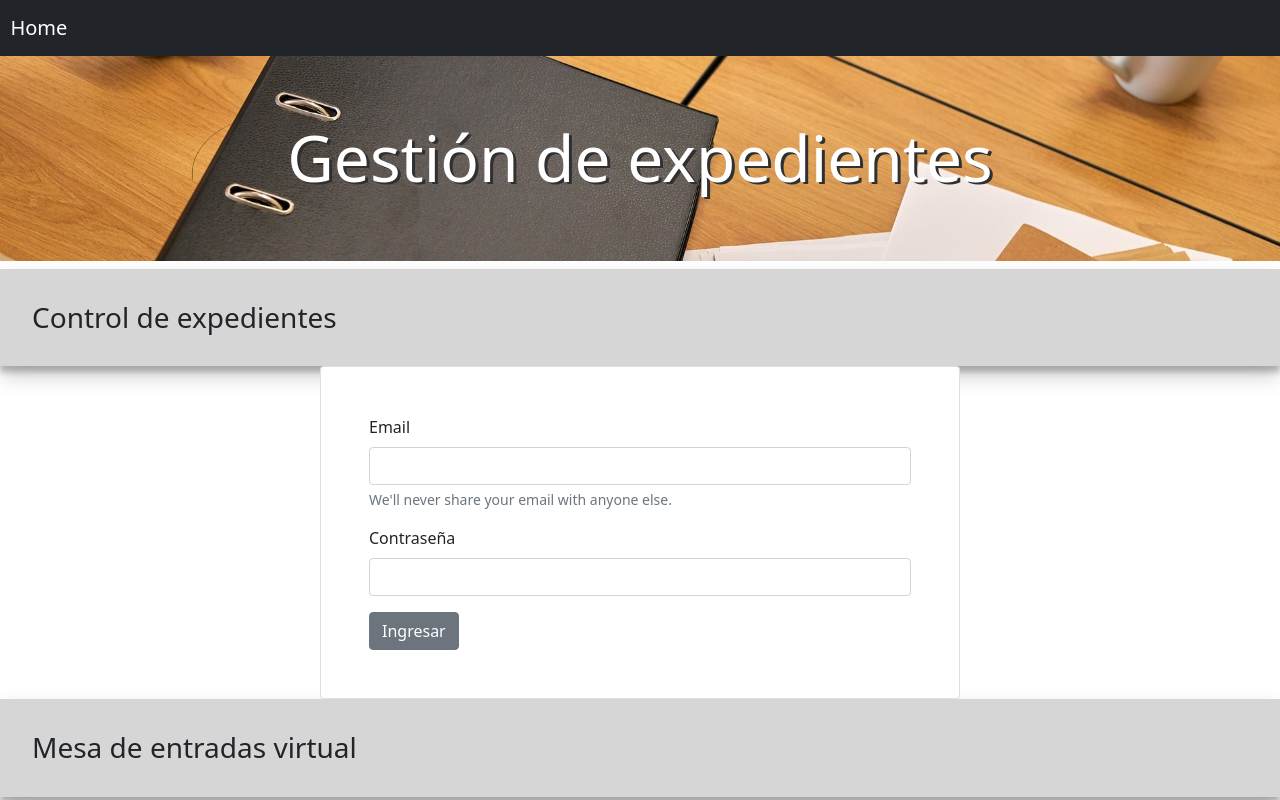
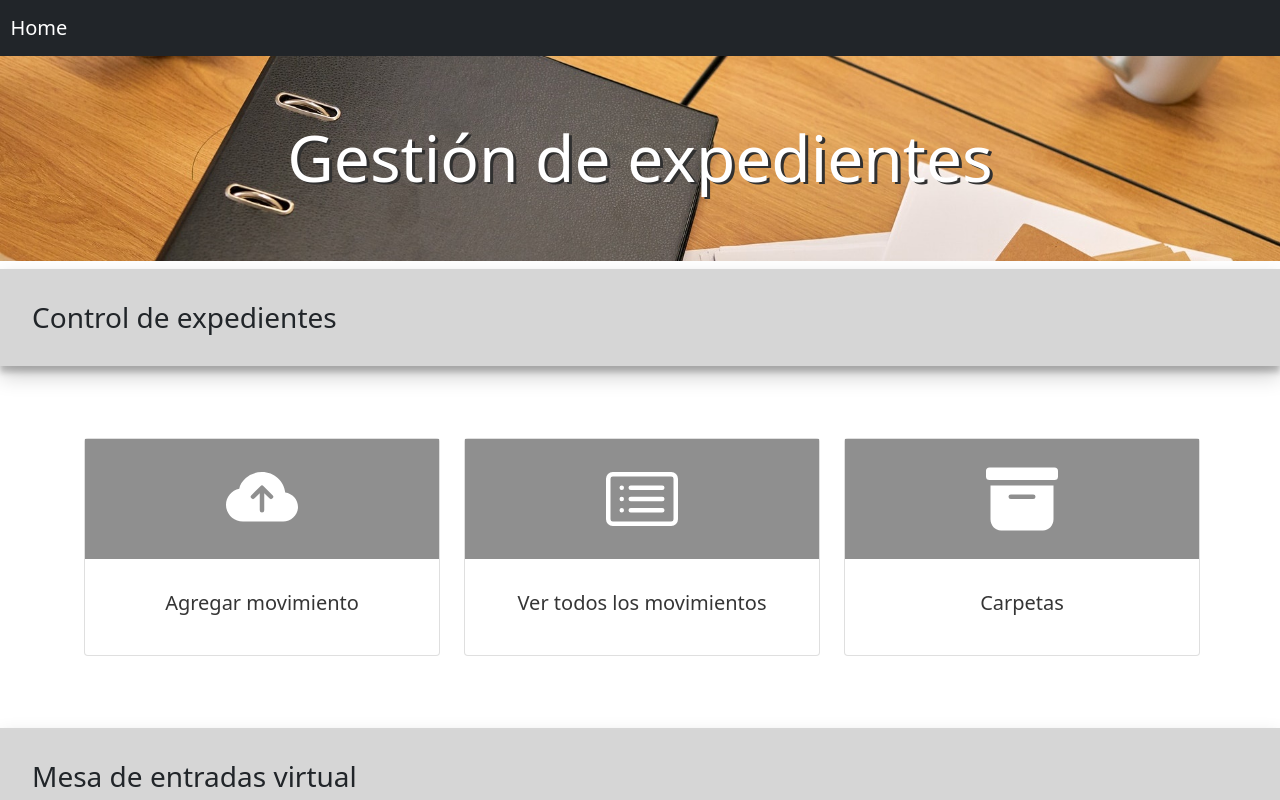
Before and after one commit to ani-ferreira/expedientes, a React (Create React App) app in the folder client/: page / in a window 1280 px wide. Shown: the top 800 px of the page. Built offline with nearby package versions, Linux system fonts and the light colour scheme.

Commit message:
Reorganized home and login pages

```diff
--- a/client/src/App.js
+++ b/client/src/App.js
@@ -7,6 +7,7 @@ import Home from './pages/Home';
 import Folders from './pages/Folders';
 import StepsList from './components/Folders/StepsList';
 import NotFound from './pages/NotFound';
+import Login from './components/Login';
 
 const App = () => {
   return (
@@ -15,6 +16,7 @@ const App = () => {
       <h1 className="home-title">Gestión de expedientes</h1>
       <Switch>
         <Route path="/" exact component={Home} />
+        <Route path="/login" component={Login} />
         <Route path="/posts" component={AllPosts} />
         <Route path="/add" component={CreatePost} />
         <Route path="/edit/:id" component={EditPost} />
--- a/client/src/components/HomeCards.js
+++ b/client/src/components/HomeCards.js
@@ -10,6 +10,9 @@ import {
 
 const HomeCards = () => {
   return (
+    <>
+      {' '}
+      <h3 className=" banner">Control de expedientes</h3>
       <Container className={styles.container}>
         <Row className="gy-5">
           <Col>
@@ -56,6 +59,7 @@ const HomeCards = () => {
           </Col>
         </Row>
       </Container>
+    </>
   );
 };
 
--- a/client/src/components/Login.js
+++ b/client/src/components/Login.js
@@ -2,7 +2,11 @@ import { useState } from 'react';
 import { loginUser } from '../Services/authServices';
 import { Card } from 'react-bootstrap';
 
+import { useHistory } from 'react-router-dom';
+
 const Login = () => {
+  const history = useHistory();
+
   const [data, setdata] = useState({
     email: '',
     password: '',
@@ -17,10 +21,12 @@ const Login = () => {
   const submitHandler = (e) => {
     e.preventDefault();
     loginUser(data);
+    history.replace('/');
   };
 
   return (
-    <Card className="w-50 p-5 container">
+    <>
+      <Card className="w-50 mt-5 mb-5  p-5 container">
         <form onSubmit={(e) => submitHandler(e)}>
           <div className="mb-3">
             <label htmlFor="exampleInputEmail1" className="form-label">
@@ -36,6 +42,7 @@ const Login = () => {
               }}
               value={data.email}
               name="email"
+              required
             />
             <div id="emailHelp" className="form-text">
               We'll never share your email with anyone else.
@@ -54,11 +61,13 @@ const Login = () => {
               }}
               name="password"
               value={data.password}
+              required
             />
           </div>
           <button className="btn btn-secondary">Ingresar</button>
         </form>
       </Card>
+    </>
   );
 };
 
--- a/client/src/pages/Home.js
+++ b/client/src/pages/Home.js
@@ -1,15 +1,16 @@
 import Links from '../components/Links';
-import Login from '../components/Login';
 import { useSelector } from 'react-redux';
 import HomeCards from '../components/HomeCards';
 
 const Home = () => {
   const isLogged = useSelector((state) => state.authReducer.isAuth);
+  const token = useSelector((state) => state.authReducer.token);
+  console.log(isLogged);
+  console.log(token);
+
   return (
     <>
-      <h3 className=" banner">Control de expedientes</h3>
-      {isLogged ? <HomeCards /> : <Login />}
-
+      <HomeCards />
       <Links />
     </>
   );
```
Lines whose indentation alone changed are shown as unchanged.
